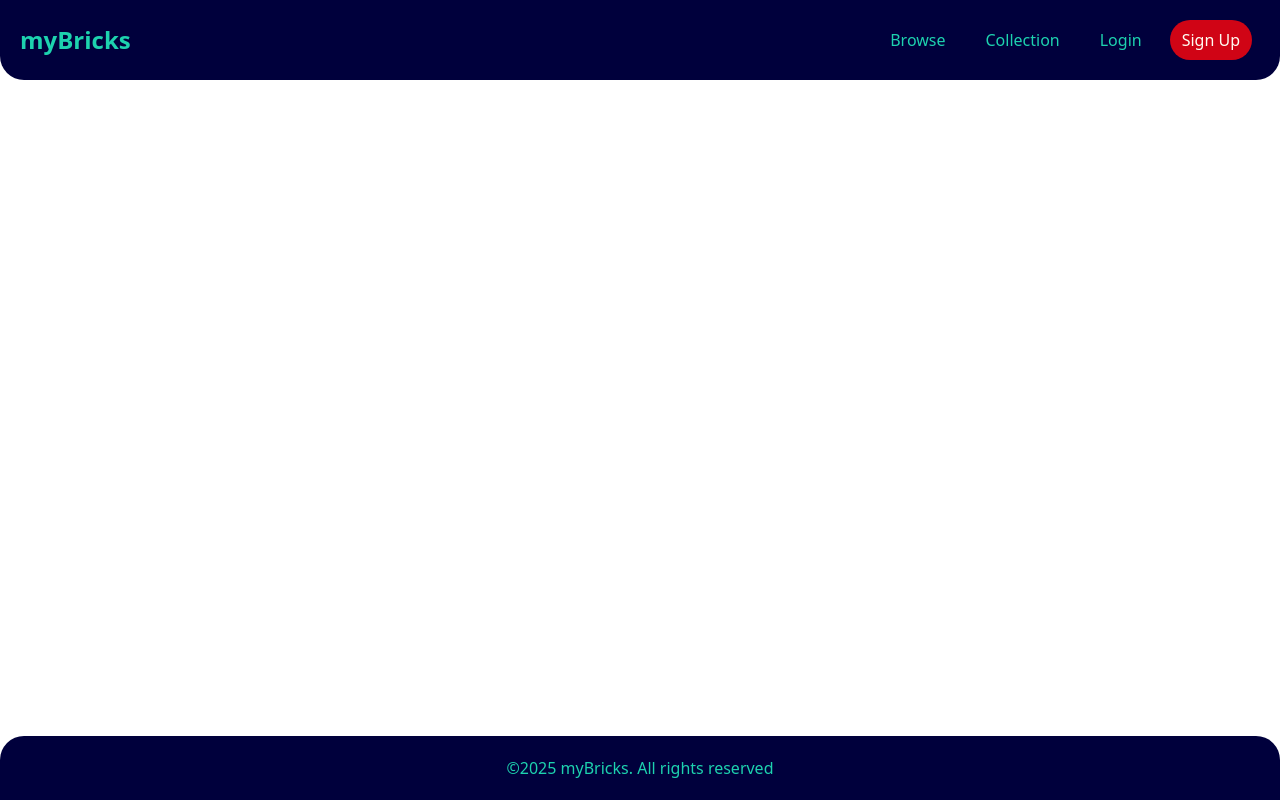
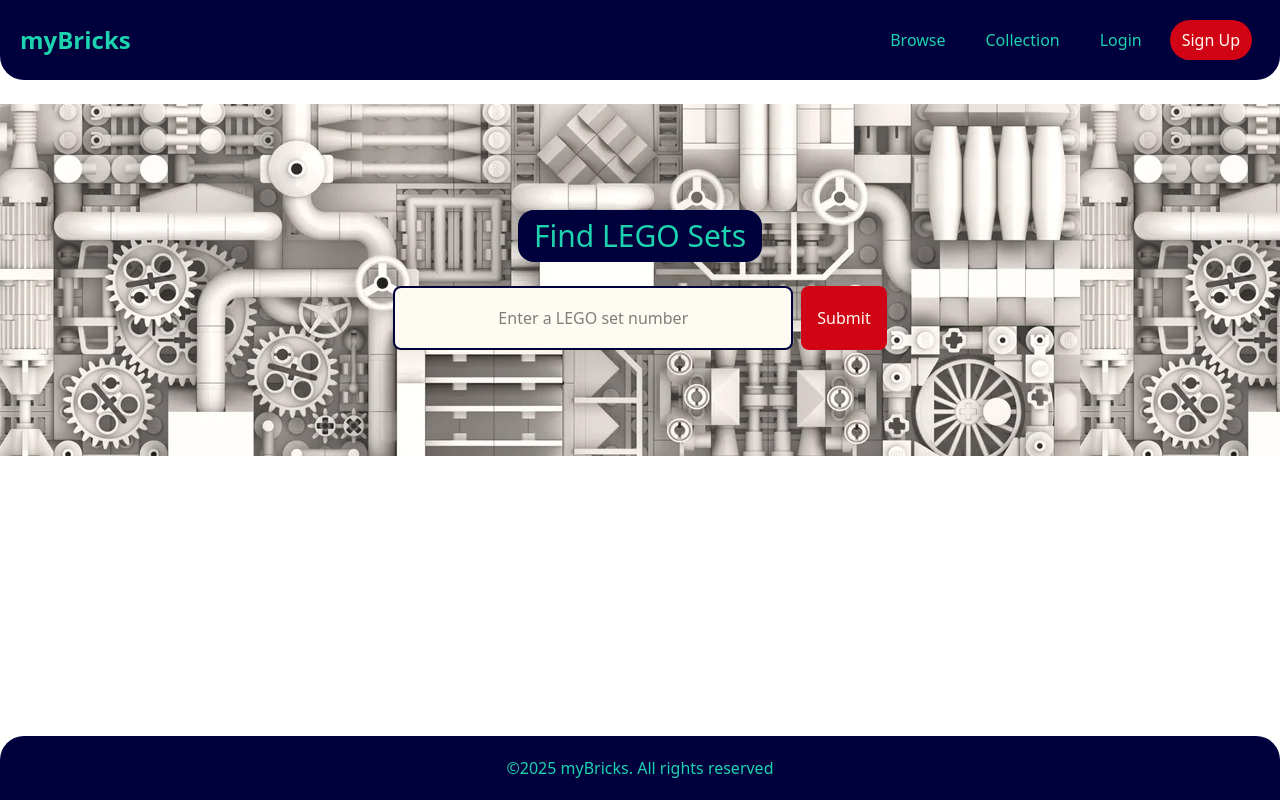
Before and after one commit to TrippyVaultBoy/myBricks, a React (Vite) app in the folder myBricks_frontend/: page / in a window 1280 px wide. Built offline with nearby package versions, Linux system fonts and the light colour scheme; no server answers.

Commit message:
added set search to home page

```diff
--- a/myBricks_frontend/src/components/HomePage.jsx
+++ b/myBricks_frontend/src/components/HomePage.jsx
@@ -3,8 +3,18 @@
 
 function HomePage() {
     return (
-        <div className="flex flex-col min-h-screen">
+        <div className="flex flex-col  min-h-screen">
             <Header></Header>
+            <div className="mt-6 bg-[url(../assets/greeble_white.jpg)] mx-auto w-full max-w-screen-xl h-88">
+                <div className="flex flex-col gap-6 text-center items-center justify-center w-full h-full">
+                    <h2 className="text-3xl text-bricksTeal bg-bricksNavy rounded-2xl px-4 py-2">Find LEGO Sets</h2>
+                    <form className="flex gap-2">
+                        <label for="username" className="hidden">Find LEGO Sets</label>
+                        <input type="text" className="bg-bricksWhite text-center border-2 border-bricksNavy rounded-lg w-100 h-16" id="username" name="username" placeholder="Enter a LEGO set number"/>
+                    <button type="submit" className="bg-bricksRed text-bricksWhite rounded-lg p-4">Submit</button>
+                    </form>
+                </div>
+            </div>
             <Footer></Footer>
         </div>
     )
--- a/myBricks_frontend/src/css/output.css
+++ b/myBricks_frontend/src/css/output.css
@@ -22,6 +22,8 @@
     --text-xl--line-height: calc(1.75 / 1.25);
     --text-2xl: 1.5rem;
     --text-2xl--line-height: calc(2 / 1.5);
+    --text-3xl: 1.875rem;
+    --text-3xl--line-height: calc(2.25 / 1.875);
     --font-weight-bold: 700;
     --radius-lg: 0.5rem;
     --radius-2xl: 1rem;
@@ -228,6 +230,12 @@
   .mx-auto {
     margin-inline: auto;
   }
+  .my-auto {
+    margin-block: auto;
+  }
+  .mt-6 {
+    margin-top: calc(var(--spacing) * 6);
+  }
   .mt-auto {
     margin-top: auto;
   }
@@ -246,8 +254,20 @@
   .grid {
     display: grid;
   }
+  .hidden {
+    display: none;
+  }
   .table {
     display: table;
+  }
+  .h-12 {
+    height: calc(var(--spacing) * 12);
+  }
+  .h-14 {
+    height: calc(var(--spacing) * 14);
+  }
+  .h-16 {
+    height: calc(var(--spacing) * 16);
   }
   .h-20 {
     height: calc(var(--spacing) * 20);
@@ -258,6 +278,21 @@
   .h-50 {
     height: calc(var(--spacing) * 50);
   }
+  .h-64 {
+    height: calc(var(--spacing) * 64);
+  }
+  .h-72 {
+    height: calc(var(--spacing) * 72);
+  }
+  .h-75 {
+    height: calc(var(--spacing) * 75);
+  }
+  .h-80 {
+    height: calc(var(--spacing) * 80);
+  }
+  .h-88 {
+    height: calc(var(--spacing) * 88);
+  }
   .h-100 {
     height: calc(var(--spacing) * 100);
   }
@@ -267,14 +302,32 @@
   .min-h-screen {
     min-height: 100vh;
   }
+  .w-1 {
+    width: calc(var(--spacing) * 1);
+  }
+  .w-1\.5 {
+    width: calc(var(--spacing) * 1.5);
+  }
+  .w-12 {
+    width: calc(var(--spacing) * 12);
+  }
   .w-20 {
     width: calc(var(--spacing) * 20);
+  }
+  .w-30 {
+    width: calc(var(--spacing) * 30);
+  }
+  .w-50 {
+    width: calc(var(--spacing) * 50);
   }
   .w-80 {
     width: calc(var(--spacing) * 80);
   }
   .w-100 {
     width: calc(var(--spacing) * 100);
+  }
+  .w-auto {
+    width: auto;
   }
   .w-full {
     width: 100%;
@@ -330,11 +383,17 @@
   .justify-center {
     justify-content: center;
   }
+  .justify-items-center {
+    justify-items: center;
+  }
   .gap-2 {
     gap: calc(var(--spacing) * 2);
   }
   .gap-4 {
     gap: calc(var(--spacing) * 4);
+  }
+  .gap-6 {
+    gap: calc(var(--spacing) * 6);
   }
   .overflow-hidden {
     overflow: hidden;
@@ -374,6 +433,9 @@
   .border-\[var\(--color-bricksTeal\)\] {
     border-color: var(--color-bricksTeal);
   }
+  .border-bricksNavy {
+    border-color: var(--color-bricksNavy);
+  }
   .bg-\[var\(--color-bricksNavy\)\] {
     background-color: var(--color-bricksNavy);
   }
@@ -389,11 +451,35 @@
   .bg-bricksTeal {
     background-color: var(--color-bricksTeal);
   }
+  .bg-bricksWhite {
+    background-color: var(--color-bricksWhite);
+  }
   .bg-gray-200 {
     background-color: var(--color-gray-200);
   }
   .bg-white {
     background-color: var(--color-white);
+  }
+  .bg-\[url\(\'\$\{whiteGreeble\}\'\)\] {
+    background-image: url('${whiteGreeble}');
+  }
+  .bg-\[url\(\.\.\/assets\/greeble_white\.jpg\)\] {
+    background-image: url(../assets/greeble_white.jpg);
+  }
+  .bg-\[url\(\.\.\/src\/assets\/greeble_white\.jpg\)\] {
+    background-image: url(../src/assets/greeble_white.jpg);
+  }
+  .bg-\[url\(\.\/assets\/greeble_white\.jpg\)\] {
+    background-image: url(./assets/greeble_white.jpg);
+  }
+  .bg-cover {
+    background-size: cover;
+  }
+  .bg-center {
+    background-position: center;
+  }
+  .bg-no-repeat {
+    background-repeat: no-repeat;
   }
   .object-contain {
     object-fit: contain;
@@ -422,11 +508,26 @@
   .px-4 {
     padding-inline: calc(var(--spacing) * 4);
   }
+  .px-6 {
+    padding-inline: calc(var(--spacing) * 6);
+  }
+  .px-8 {
+    padding-inline: calc(var(--spacing) * 8);
+  }
+  .px-12 {
+    padding-inline: calc(var(--spacing) * 12);
+  }
+  .px-16 {
+    padding-inline: calc(var(--spacing) * 16);
+  }
   .py-2 {
     padding-block: calc(var(--spacing) * 2);
   }
   .py-6 {
     padding-block: calc(var(--spacing) * 6);
+  }
+  .pt-2 {
+    padding-top: calc(var(--spacing) * 2);
   }
   .text-center {
     text-align: center;
@@ -434,6 +535,10 @@
   .text-2xl {
     font-size: var(--text-2xl);
     line-height: var(--tw-leading, var(--text-2xl--line-height));
+  }
+  .text-3xl {
+    font-size: var(--text-3xl);
+    line-height: var(--tw-leading, var(--text-3xl--line-height));
   }
   .text-lg {
     font-size: var(--text-lg);
```
